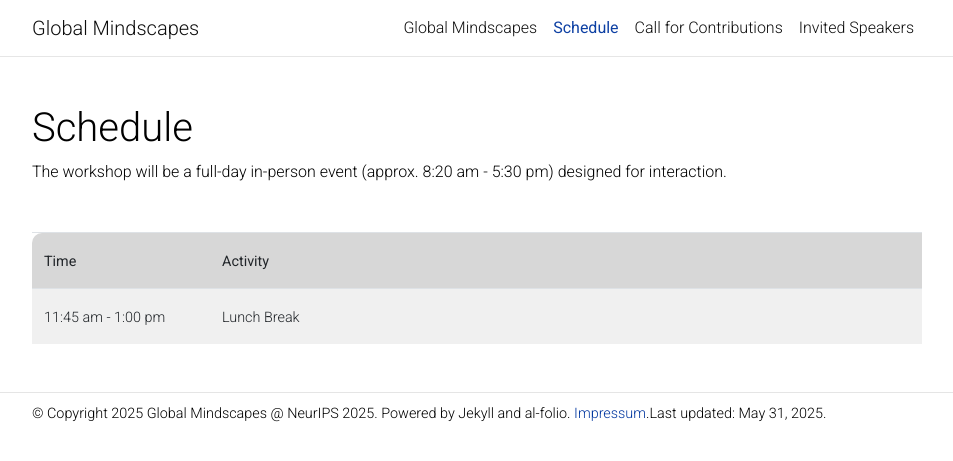
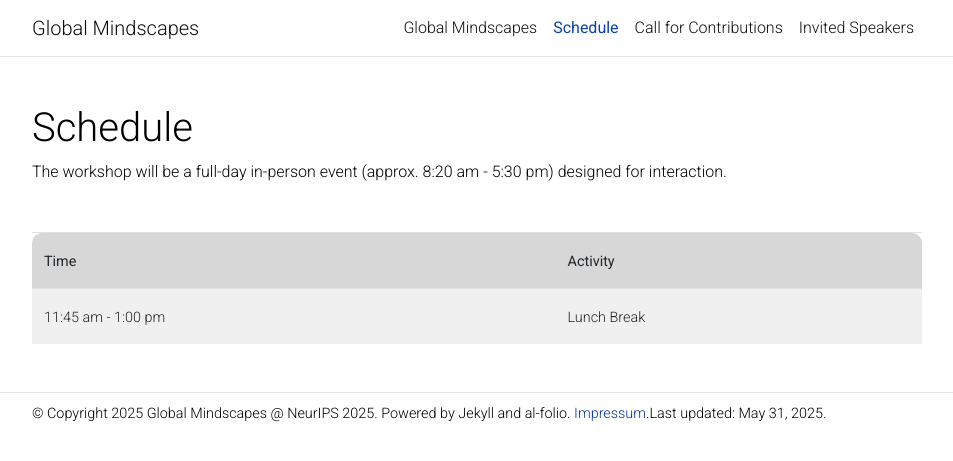
Before and after one commit to globalmindscapes/globalmindscapes.github.io, a Jekyll site: the page built from _pages/schedule.md, in a window 1280 px wide. Shown: the top 461 px of the page, without its empty margins (163-1116 px from the left). Built offline with Jekyll 4.4.1, drawn with Linux system fonts in a browser that asks for light colours; comment, search, counter and statistics services are not loaded; a style sheet for code colours, icons or effects is not loaded.

Commit message:
Update schedule table styles for improved layout; adjust width and border properties for better readability.

```diff
--- a/_pages/schedule.md
+++ b/_pages/schedule.md
@@ -10,10 +10,10 @@ nav_order: 2
 <br>
 
 <div>
-<table class="table" id="standings" style="border-collapse:collapse">
+<table class="table" id="standings" style="border-collapse:collapse; width: 100%;">
   <tr class="header" style="background-color:rgb(215, 215, 215); border-top: 1pt solid white; border-bottom: 1pt solid black;">
-    <th style="border-top-left-radius: 10px; width: 20%">Time</th>
-    <th style="width: 80% border-top-right-radius: 10px;">Activity</th>
+    <th style="border-top-left-radius: 10px;">Time</th>
+    <th style="border-top-right-radius: 10px;">Activity</th>
   </tr>
   <tr>
     <td>8:20 am - 8:30 am</td>
```
